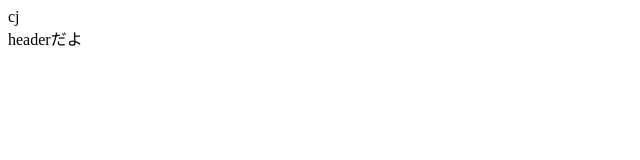
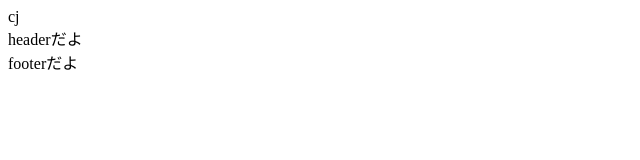
Before and after one commit to aochhh/git-hub-lecture-aoi, a plain HTML site: page index.html in a window 1280 px wide. Shown: the full height of the page, 0-640 px from the left. Drawn offline with Linux system fonts and the light colour scheme.

Commit message:
フッターだよ

```diff
--- a/index.html
+++ b/index.html
@@ -8,6 +8,6 @@ cj<!DOCTYPE html>
 </head>
 <body>
   <header>headerだよ</header>
-
+  <footer>footerだよ　</footer>
 </body>
 </html>
```
